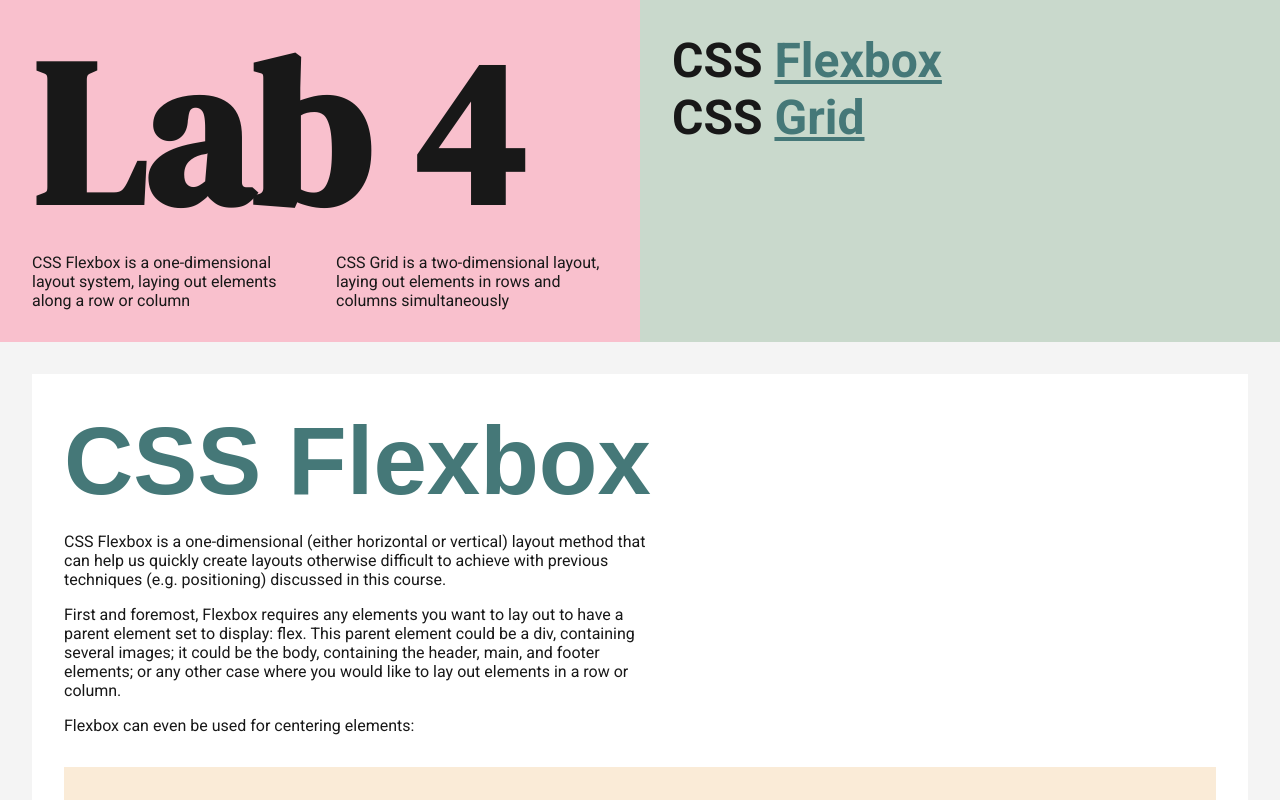
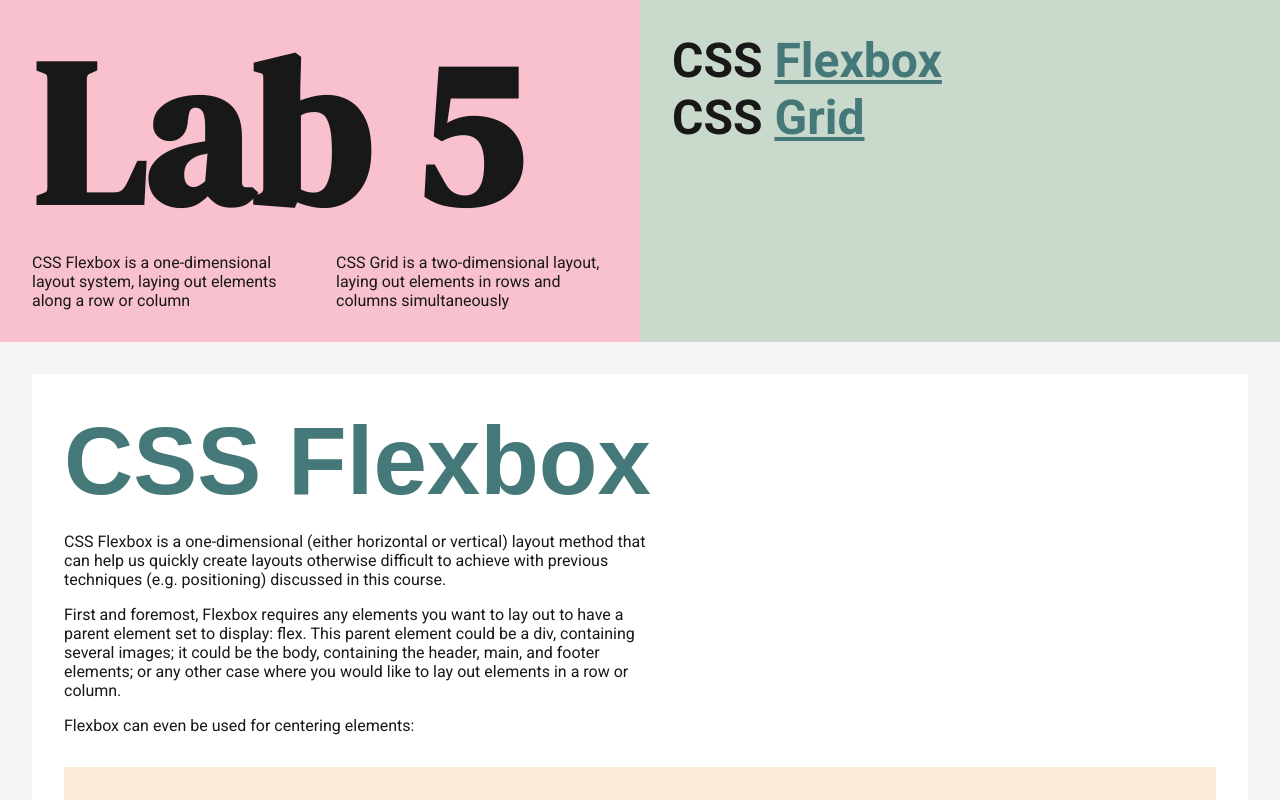
Before and after one commit to thongish/acit1620-lab5, a plain HTML site: page index.html in a window 1280 px wide. Shown: the top 800 px of the page. Drawn offline with Linux system fonts and the light colour scheme; a web font is replaced by a local one.

Commit message:
changed lab 4 to 5

```diff
--- a/index.html
+++ b/index.html
@@ -17,7 +17,7 @@
     -->
     <header>
         <div class="bg-pink">
-            <h1>Lab 4</h1>
+            <h1>Lab 5</h1>
             <div>
                 <p>CSS Flexbox is a one-dimensional layout system, laying out elements along a row or column</p>
                 <p>CSS Grid is a two-dimensional layout, laying out elements in rows and columns simultaneously</p>
```
